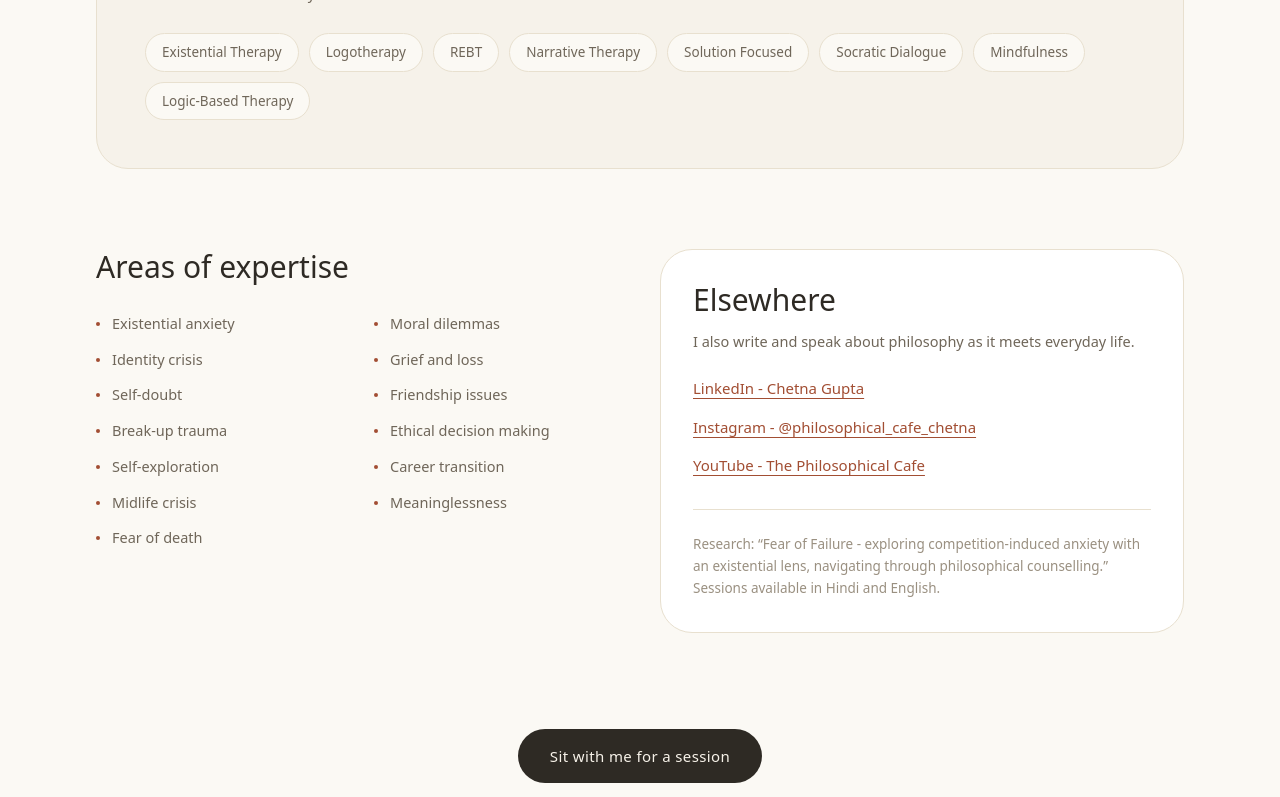
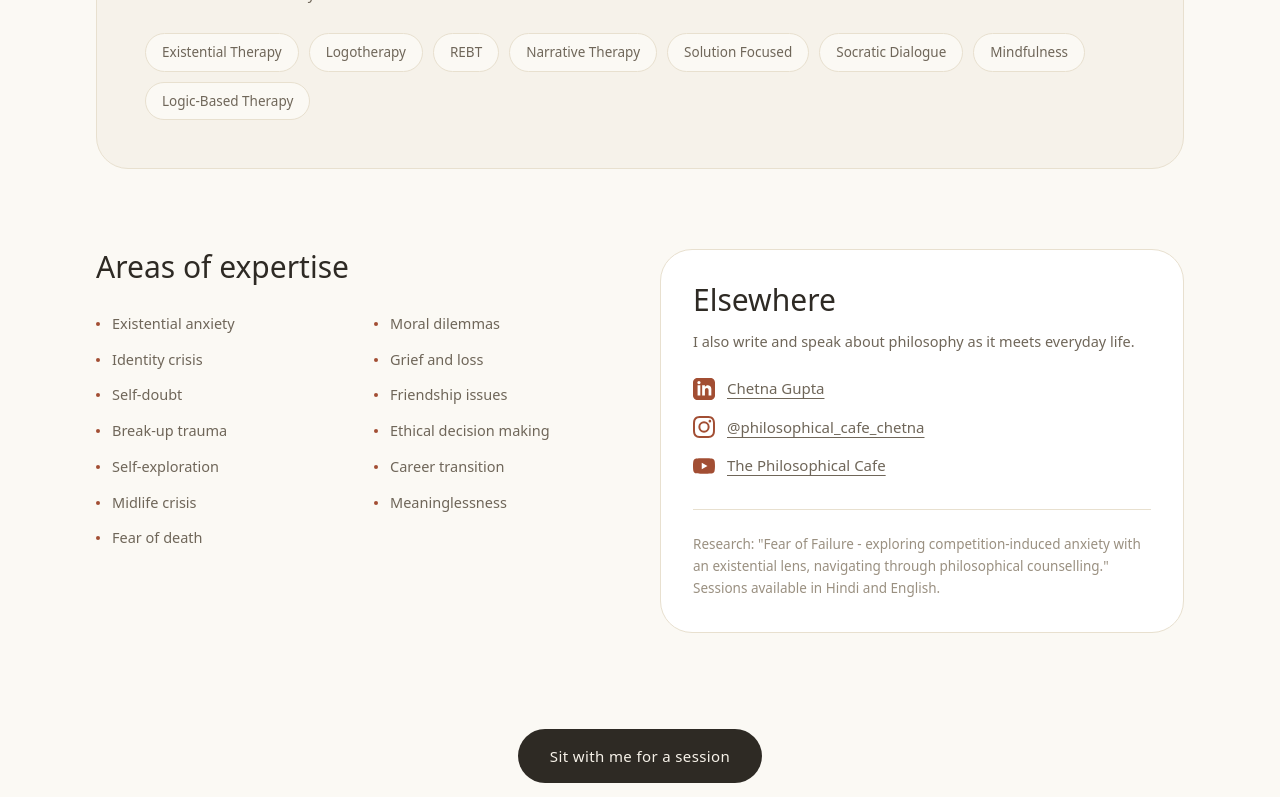
Before and after one commit to Ashutxshj/the_philosophical_cafe, a Next.js app: page /about in a window 1280 px wide. Shown: the part 1392-2189 px from the top of the page. Built offline with nearby package versions, Linux system fonts and the light colour scheme.

Commit message:
feat: use official svg icons for social links on about page

```diff
--- a/app/about/page.tsx
+++ b/app/about/page.tsx
@@ -44,7 +44,7 @@ export default function AboutPage() {
                 className="aspect-[4/5] w-full rounded-[2rem] border border-sand object-cover "
               />
               <div className="absolute -bottom-6 -right-4 rotate-2 rounded-2xl border border-sand bg-[#fffdf8] px-5 py-3 ">
-                <p className="font-display text-[14px] italic text-clay">Chetna · she runs the cafe</p>
+                <p className="font-display text-[14px] italic text-clay">Chetna - she runs the cafe</p>
               </div>
             </div>
           </Reveal>
@@ -129,26 +129,35 @@ export default function AboutPage() {
               <p className="mt-3 text-[14.5px] leading-relaxed text-mute">
                 I also write and speak about philosophy as it meets everyday life.
               </p>
-              <ul className="mt-6 space-y-4 text-[15px]">
+              <ul className="mt-6 flex flex-col gap-4 text-[15px]">
                 <li>
-                  <a href="https://www.linkedin.com/in/chetna-gupta-6a84831b0" target="_blank" rel="noreferrer" className="text-clay underline underline-offset-4 transition-colors hover:text-maroon">
-                    LinkedIn - Chetna Gupta
+                  <a href="https://www.linkedin.com/in/chetna-gupta-6a84831b0" target="_blank" rel="noreferrer" className="group flex w-fit items-center gap-3 text-mute transition-colors hover:text-clay">
+                    <svg viewBox="0 0 24 24" fill="currentColor" className="h-[22px] w-[22px] text-clay transition-colors group-hover:text-maroon">
+                      <path d="M19 0h-14c-2.761 0-5 2.239-5 5v14c0 2.761 2.239 5 5 5h14c2.762 0 5-2.239 5-5v-14c0-2.761-2.238-5-5-5zm-11 19h-3v-11h3v11zm-1.5-12.268c-.966 0-1.75-.79-1.75-1.764s.784-1.764 1.75-1.764 1.75.79 1.75 1.764-.783 1.764-1.75 1.764zm13.5 12.268h-3v-5.604c0-3.368-4-3.113-4 0v5.604h-3v-11h3v1.765c1.396-2.586 7-2.777 7 2.476v6.759z"/>
+                    </svg>
+                    <span className="underline underline-offset-4">Chetna Gupta</span>
                   </a>
                 </li>
                 <li>
-                  <a href="https://www.instagram.com/philosophical_cafe_chetna" target="_blank" rel="noreferrer" className="text-clay underline underline-offset-4 transition-colors hover:text-maroon">
-                    Instagram - @philosophical_cafe_chetna
+                  <a href="https://www.instagram.com/philosophical_cafe_chetna" target="_blank" rel="noreferrer" className="group flex w-fit items-center gap-3 text-mute transition-colors hover:text-clay">
+                    <svg viewBox="0 0 24 24" fill="currentColor" className="h-[22px] w-[22px] text-clay transition-colors group-hover:text-maroon">
+                      <path d="M12 2.163c3.204 0 3.584.012 4.85.07 3.252.148 4.771 1.691 4.919 4.919.058 1.265.069 1.645.069 4.849 0 3.205-.012 3.584-.069 4.849-.149 3.225-1.664 4.771-4.919 4.919-1.266.058-1.644.07-4.85.07-3.204 0-3.584-.012-4.849-.07-3.26-.149-4.771-1.699-4.919-4.92-.058-1.265-.07-1.644-.07-4.849 0-3.204.013-3.583.07-4.849.149-3.227 1.664-4.771 4.919-4.919 1.266-.057 1.645-.069 4.849-.069zM12 0C8.741 0 8.333.014 7.053.072 2.695.272.273 2.69.073 7.052.014 8.333 0 8.741 0 12c0 3.259.014 3.668.072 4.948.2 4.358 2.618 6.78 6.98 6.98C8.333 23.986 8.741 24 12 24c3.259 0 3.668-.014 4.948-.072 4.354-.2 6.782-2.618 6.979-6.98.059-1.28.073-1.689.073-4.948 0-3.259-.014-3.667-.072-4.947-.196-4.354-2.617-6.78-6.979-6.98C15.668.014 15.259 0 12 0zm0 5.838a6.162 6.162 0 100 12.324 6.162 6.162 0 000-12.324zM12 16a4 4 0 110-8 4 4 0 010 8zm6.406-11.845a1.44 1.44 0 100 2.881 1.44 1.44 0 000-2.881z"/>
+                    </svg>
+                    <span className="underline underline-offset-4">@philosophical_cafe_chetna</span>
                   </a>
                 </li>
                 <li>
-                  <a href="https://youtube.com/@philosophicalcafe-chetna" target="_blank" rel="noreferrer" className="text-clay underline underline-offset-4 transition-colors hover:text-maroon">
-                    YouTube - The Philosophical Cafe
+                  <a href="https://youtube.com/@philosophicalcafe-chetna" target="_blank" rel="noreferrer" className="group flex w-fit items-center gap-3 text-mute transition-colors hover:text-clay">
+                    <svg viewBox="0 0 24 24" fill="currentColor" className="h-[22px] w-[22px] text-clay transition-colors group-hover:text-maroon">
+                      <path d="M23.498 6.186a3.016 3.016 0 0 0-2.122-2.136C19.505 3.545 12 3.545 12 3.545s-7.505 0-9.377.505A3.017 3.017 0 0 0 .502 6.186C0 8.07 0 12 0 12s0 3.93.502 5.814a3.016 3.016 0 0 0 2.122 2.136c1.871.505 9.376.505 9.376.505s7.505 0 9.377-.505a3.015 3.015 0 0 0 2.122-2.136C24 15.93 24 12 24 12s0-3.93-.502-5.814zM9.545 15.568V8.432L15.818 12l-6.273 3.568z"/>
+                    </svg>
+                    <span className="underline underline-offset-4">The Philosophical Cafe</span>
                   </a>
                 </li>
               </ul>
               <p className="mt-8 border-t border-sand pt-6 text-[13.5px] leading-relaxed text-faint">
-                Research: “Fear of Failure - exploring competition-induced anxiety with an
-                existential lens, navigating through philosophical counselling.”
+                Research: "Fear of Failure - exploring competition-induced anxiety with an
+                existential lens, navigating through philosophical counselling."
                 <br />
                 Sessions available in Hindi and English.
               </p>
```
